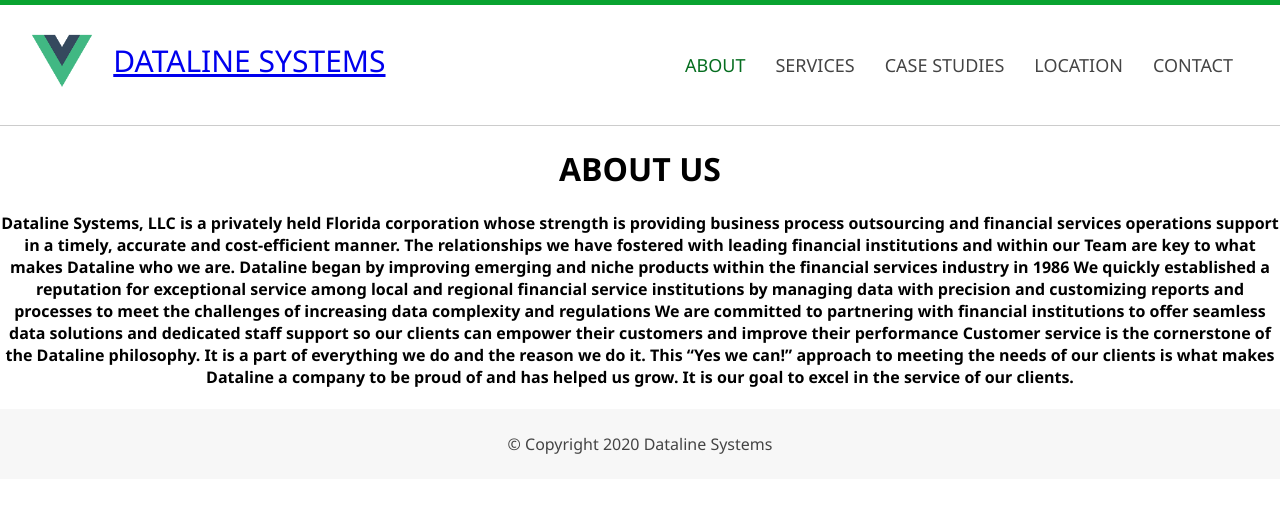
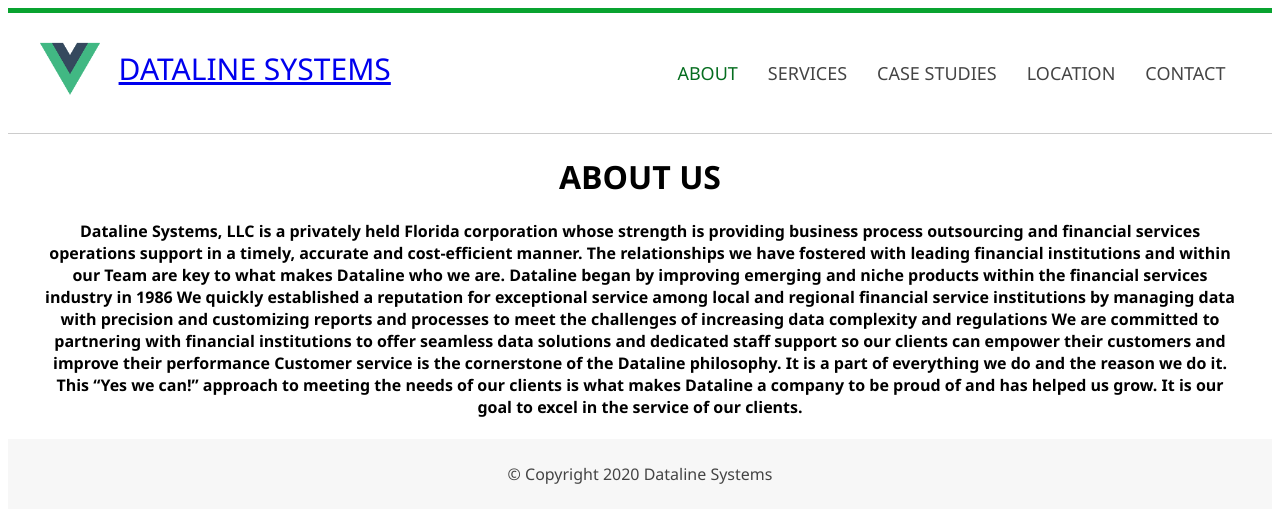
Before and after one commit to sdoylelambda/datalineFE, a Vue app: page /about in a window 1280 px wide. Shown: the top 522 px of the page. Built offline with nearby package versions, Linux system fonts and the light colour scheme; what vue-moment would draw is missing.

Commit message:
About page styling.

```diff
--- a/src/assets/css/styles.css
+++ b/src/assets/css/styles.css
@@ -1,9 +1,5 @@
 body {
     text-align: center;
-    margin: 0px;
-    padding: 0px;
-
-    /*FUENTES*/
     font-family: 'Segoe UI', Roboto, Oxygen, Ubuntu, Cantarell, 'Open Sans', 'Helvetica Neue', sans-serif;
     -webkit-font-smoothing: antialiased;
     -moz-font-smoothing: antialiased;
@@ -20,6 +16,11 @@
 
 .center{
     width: 75%;
+    margin: 0px auto;
+}
+
+.about{
+    width: 50px;
     margin: 0px auto;
 }
 
--- a/src/components/pages/About.vue
+++ b/src/components/pages/About.vue
@@ -1,5 +1,5 @@
 <template>
-  <div class="about">
+  <div class="center">
     <h1>ABOUT US</h1>
     <h4>Dataline Systems, LLC is a privately held Florida corporation whose strength is providing business process outsourcing and financial services operations support in a timely, accurate and cost-efficient manner.  The relationships we have fostered with leading financial institutions and within our Team are key to what makes Dataline who we are.
 
```
Also changed, not shown: 1 other file (tests, documents, lock files or other folders).
